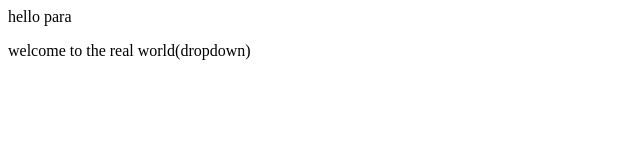
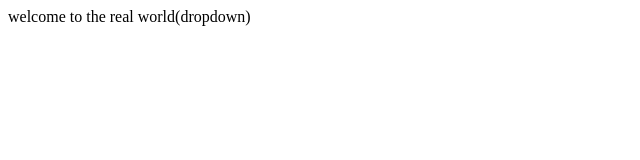
Before and after one commit to asadriaz5/newrepo, a plain HTML site: page index.html in a window 1280 px wide. Shown: the whole page, without its empty margins (0-640 px from the left). Drawn offline with Linux system fonts and the light colour scheme.

Commit message:
deleting hello world

```diff
--- a/index.html
+++ b/index.html
@@ -1,3 +1,3 @@
-<p>hello para</p>
+
 
 <p>welcome to the real world(dropdown)</p>
```
